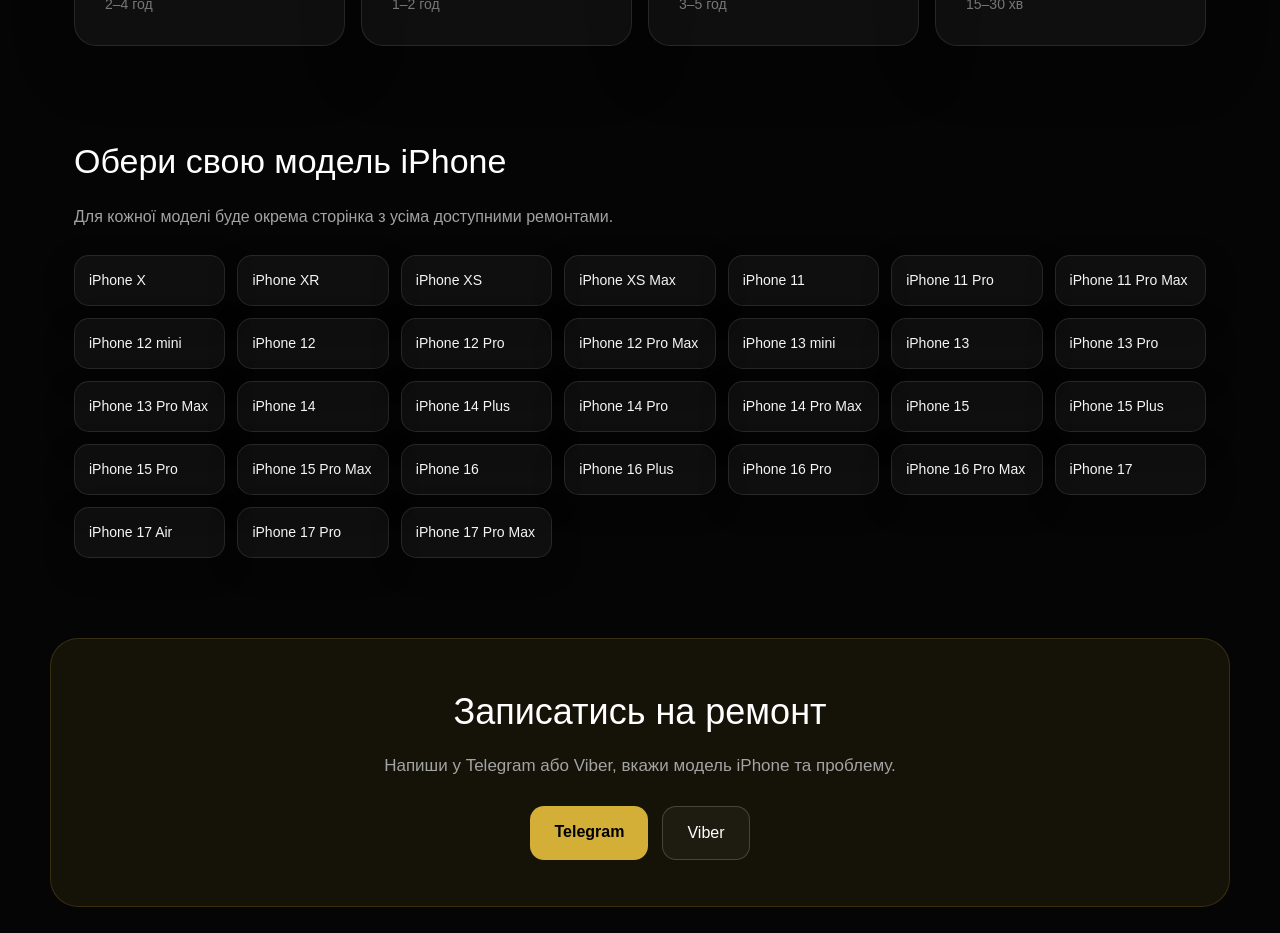
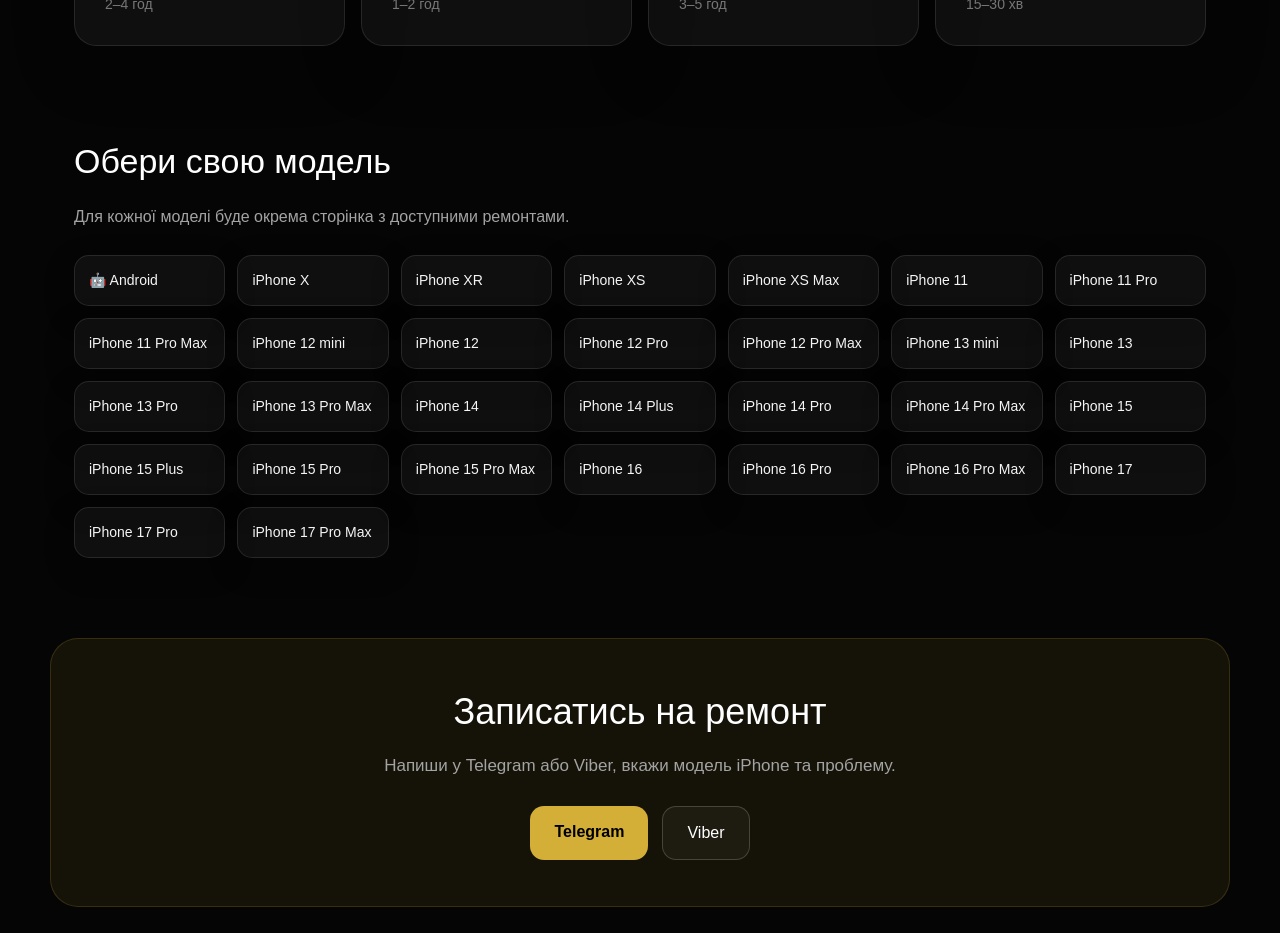
Before and after one commit to NazarkoMi/nazarkotech, a Next.js app: page / in a window 1280 px wide. Shown: the part 980-1913 px from the top of the page. Built offline with nearby package versions, Linux system fonts and the light colour scheme.

Commit message:
Add premium screen and battery options

```diff
--- a/app/components/ModelsGrid.tsx
+++ b/app/components/ModelsGrid.tsx
@@ -1,43 +1,65 @@
 import Link from "next/link";
+
 const models = [
-  "iPhone X", "iPhone XR", "iPhone XS", "iPhone XS Max",
-  "iPhone 11", "iPhone 11 Pro", "iPhone 11 Pro Max",
-  "iPhone 12 mini", "iPhone 12", "iPhone 12 Pro", "iPhone 12 Pro Max",
-  "iPhone 13 mini", "iPhone 13", "iPhone 13 Pro", "iPhone 13 Pro Max",
-  "iPhone 14", "iPhone 14 Plus", "iPhone 14 Pro", "iPhone 14 Pro Max",
-  "iPhone 15", "iPhone 15 Plus", "iPhone 15 Pro", "iPhone 15 Pro Max",
-  "iPhone 16", "iPhone 16 Plus", "iPhone 16 Pro", "iPhone 16 Pro Max",
-  "iPhone 17", "iPhone 17 Air", "iPhone 17 Pro", "iPhone 17 Pro Max",
+  { name: "🤖 Android", slug: "android" },
+
+  { name: "iPhone X", slug: "iphone-x" },
+  { name: "iPhone XR", slug: "iphone-xr" },
+  { name: "iPhone XS", slug: "iphone-xs" },
+  { name: "iPhone XS Max", slug: "iphone-xs-max" },
+
+  { name: "iPhone 11", slug: "iphone-11" },
+  { name: "iPhone 11 Pro", slug: "iphone-11-pro" },
+  { name: "iPhone 11 Pro Max", slug: "iphone-11-pro-max" },
+
+  { name: "iPhone 12 mini", slug: "iphone-12-mini" },
+  { name: "iPhone 12", slug: "iphone-12" },
+  { name: "iPhone 12 Pro", slug: "iphone-12-pro" },
+  { name: "iPhone 12 Pro Max", slug: "iphone-12-pro-max" },
+
+  { name: "iPhone 13 mini", slug: "iphone-13-mini" },
+  { name: "iPhone 13", slug: "iphone-13" },
+  { name: "iPhone 13 Pro", slug: "iphone-13-pro" },
+  { name: "iPhone 13 Pro Max", slug: "iphone-13-pro-max" },
+
+  { name: "iPhone 14", slug: "iphone-14" },
+  { name: "iPhone 14 Plus", slug: "iphone-14-plus" },
+  { name: "iPhone 14 Pro", slug: "iphone-14-pro" },
+  { name: "iPhone 14 Pro Max", slug: "iphone-14-pro-max" },
+
+  { name: "iPhone 15", slug: "iphone-15" },
+  { name: "iPhone 15 Plus", slug: "iphone-15-plus" },
+  { name: "iPhone 15 Pro", slug: "iphone-15-pro" },
+  { name: "iPhone 15 Pro Max", slug: "iphone-15-pro-max" },
+
+  { name: "iPhone 16", slug: "iphone-16" },
+  { name: "iPhone 16 Pro", slug: "iphone-16-pro" },
+  { name: "iPhone 16 Pro Max", slug: "iphone-16-pro-max" },
+
+  { name: "iPhone 17", slug: "iphone-17" },
+  { name: "iPhone 17 Pro", slug: "iphone-17-pro" },
+  { name: "iPhone 17 Pro Max", slug: "iphone-17-pro-max" },
 ];
-
-function slugify(model: string) {
-  return model
-    .toLowerCase()
-    .replaceAll(" ", "-");
-}
 
 export default function ModelsGrid() {
   return (
     <section style={section}>
-      <h2 style={sectionTitle}>
-        Обери свою модель iPhone
-      </h2>
+      <h2 style={sectionTitle}>Обери свою модель</h2>
 
       <p style={sectionDesc}>
-        Для кожної моделі буде окрема сторінка
-        з усіма доступними ремонтами.
+        Для кожної моделі буде окрема сторінка з доступними ремонтами.
       </p>
 
       <div style={modelGrid}>
         {models.map((model) => (
           <Link
-  key={model}
-  href={`/remont-iphone/${slugify(model)}`}
-  style={modelCard}
-  className="model-card"
->
-  {model}
-</Link>
+            key={model.slug}
+            href={`/remont-iphone/${model.slug}`}
+            style={modelCard}
+            className="model-card"
+          >
+            {model.name}
+          </Link>
         ))}
       </div>
     </section>
--- a/app/data/iphoneRepairs.ts
+++ b/app/data/iphoneRepairs.ts
@@ -6,6 +6,48 @@
     time: string;
   }[];
 }> = {
+
+"android": {
+  name: "Android смартфони",
+
+  repairs: [
+    {
+      title: "Ремонт Android смартфонів",
+      price: "Уточнюється",
+      time: "Після діагностики",
+    },
+
+    {
+      title: "Заміна екрана",
+      price: "Індивідуально",
+      time: "Після діагностики",
+    },
+
+    {
+      title: "Заміна акумулятора",
+      price: "Індивідуально",
+      time: "Після діагностики",
+    },
+
+    {
+      title: "Ремонт після води",
+      price: "Індивідуально",
+      time: "Після діагностики",
+    },
+
+    {
+      title: "Комплексна чистка",
+      price: "від 790 грн",
+      time: "1–2 год",
+    },
+
+    {
+      title: "Діагностика",
+      price: "безкоштовно",
+      time: "15–30 хв",
+    },
+  ],
+},
 
   "iphone-x": {
   name: "iPhone X",
@@ -165,8 +207,32 @@
 "iphone-13-pro-max": {
   name: "iPhone 13 Pro Max",
   repairs: [
-    { title: "Заміна екрана", price: "від 7690 грн", time: "2–4 год" },
-    { title: "Заміна акумулятора", price: "від 2190 грн", time: "1–2 год" },
+{
+  title: "Заміна екрана оригінал",
+  price: "від 10990 грн",
+  time: "2–4 год",
+},
+
+    {
+  title: "Заміна екрана OLED аналог",
+  price: "від 7690 грн",
+  time: "2–4 год",
+},
+  {
+  title: "Заміна батареї зі сповіщенням «Невідома деталь»",
+  price: "від 2190 грн",
+  time: "1–2 год",
+},
+{
+  title: "Заміна батареї з привʼязкою «Вживана деталь» 100%",
+  price: "від 2790 грн",
+  time: "2–3 год",
+},
+{
+  title: "Заміна батареї з привʼязкою «Нова оригінальна деталь» 100%",
+  price: "від 3390 грн",
+  time: "2–3 год",
+},
     { title: "Заміна роз'єму зарядки", price: "від 2490 грн", time: "2–3 год" },
     { title: "Заміна камери", price: "від 3290 грн", time: "2–4 год" },
     { title: "Переклейка заднього скла", price: "від 5390 грн", time: "3–5 год" },
--- a/app/remont-iphone/[model]/page.tsx
+++ b/app/remont-iphone/[model]/page.tsx
@@ -10,7 +10,7 @@
 };
 
 const repairs = [
-  { title: "Заміна екрана", price: "від 1550 грн", time: "2–4 год" },
+  { title: "Заміна екрана Оригаінал/Високоякісний аналог", price: "від 1550 грн", time: "2–4 год" },
   { title: "Заміна акумулятора", price: "від 1190 грн", time: "1–2 год" },
   { title: "Заміна роз'єму зарядки", price: "від 1490 грн", time: "2–3 год" },
   { title: "Заміна камери", price: "від 1790 грн", time: "2–4 год" },
@@ -42,6 +42,13 @@
   if (title.includes("чистка")) return "🧼";
   if (title.includes("Діагностика")) return "🛠️";
   if (title.includes("скла")) return "✨";
+  if (title.includes("динаміка")) return "🔊";
+  if (title.includes("герметичності")) return "💧";
+  if (title.includes("фронтальної")) return "🤳";
+  if (title.includes("Android")) return "🤖";
+  if (title.includes("Нова оригінальна")) return "🍏";
+  if (title.includes("Вживана")) return "♻️";
+  if (title.includes("Невідома")) return "🔋";
   return "🔧";
 }
 
@@ -78,9 +85,10 @@
         <h1 style={title}>Ремонт {modelName}</h1>
 
         <p style={subtitle}>
-          Заміна екрана, акумулятора, роз'єму зарядки, камери, заднього скла
-          та інших компонентів для {modelName}.
-        </p>
+  {model === "android"
+    ? "Ремонт Android смартфонів будь-якої складності. Для уточнення вартості ремонту зверніться у Telegram або Viber."
+    : `Заміна екрана, акумулятора, роз'єму зарядки, камери, заднього скла та інших компонентів для ${modelName}.`}
+</p>
       </section>
 
       <section style={section}>
```
